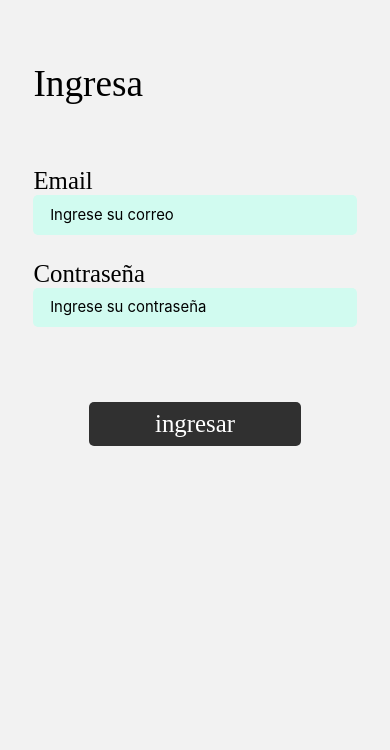
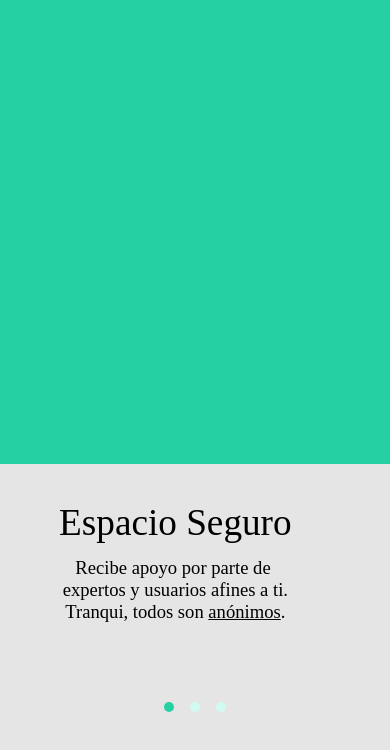
Before and after one commit to SamirPerezBazza/sana-mente, a React Native app: screen / in a window 390 px wide. Shown: the top 750 px of the page. Built offline with nearby package versions, Linux system fonts and the light colour scheme.

Commit message:
feat: implemented WelcomeScreen

```diff
--- a/App.js
+++ b/App.js
@@ -13,12 +13,12 @@ const App = () => {
         screenOptions={{
           headerShown: false
         }}
+        initialRouteName='WelcomeScreen'
       >
-        <Stack.Screen name="Login" component={Login} />
         {
-          // routes.map(route => (
-          //   <Stack.Screen key={route.name} name={route.name} component={route.component} />
-          // ))
+          routes.map(route => (
+            <Stack.Screen key={route.name} name={route.name} component={route.component} />
+          ))
         }
       </Stack.Navigator>
     </NavigationContainer>
--- a/package.json
+++ b/package.json
@@ -16,7 +16,8 @@
     "react-native": "0.68.1",
     "react-native-safe-area-context": "^4.2.4",
     "react-native-screens": "^3.13.1",
-    "react-native-size-matters": "^0.4.0"
+    "react-native-size-matters": "^0.4.0",
+    "react-native-slideshow": "^1.0.1"
   },
   "devDependencies": {
     "@babel/core": "^7.12.9",
--- a/src/components/Input/Input.js
+++ b/src/components/Input/Input.js
@@ -2,14 +2,15 @@ import { TextInput } from 'react-native'
 import React from 'react'
 import styles from './styles'
 
-const Input = ({placeHolder, name, isPassword = false, value, onChange}) => {
+const Input = ({ placeHolder, name, isPassword = false, value, onChange, type='default', customStyles}) => {
   return (
     <TextInput
-      style={styles.input}
+      style={[styles.input, customStyles]}
       placeholder={placeHolder}
       secureTextEntry={isPassword}
       autoCapitalize='none'
       value={value}
+      keyboardType={type}
       onChangeText={(text) => onChange(name, text)}
     />
   )
--- a/src/routes/stack/routes-stack.js
+++ b/src/routes/stack/routes-stack.js
@@ -1,5 +1,6 @@
 import Welcome from "../../screens/Welcome/Welcome";
 import Login from "../../screens/Login/Login";
+import Register from "../../screens/Register/Register";
 
 export const routes = [
   {
@@ -10,4 +11,8 @@ export const routes = [
     name: 'LoginScreen',
     component: Login,
   },
+  {
+    name: 'RegisterScreen',
+    component: Register,
+  },
 ];
--- a/src/screens/Login/Login.js
+++ b/src/screens/Login/Login.js
@@ -5,11 +5,11 @@ import Input from '../../components/Input/Input'
 import { TouchableOpacity, View } from 'react-native'
 import { useForm } from '../../hooks/useForm'
 import { loginValidation } from '../../helpers/validation'
+import { NavigationHelpersContext, useNavigation } from '@react-navigation/native'
 
-const Login = () => {
+const Login = ({ navigation }) => {
 
   const [values, errors, setErrors, handleChange] = useForm({ email: '', password: '' });
-
 
   const handleSubmit = () => {
     const loginErrors = loginValidation(values);
@@ -19,6 +19,7 @@ const Login = () => {
     } else {
       setErrors({});
       //TODO: FETCH API
+      navigation.push('WelcomeScreen');
     }
   }
 
--- a/src/screens/Welcome/Welcome.js
+++ b/src/screens/Welcome/Welcome.js
@@ -1,11 +1,101 @@
-import { View } from 'react-native';
+import { ScrollView, TouchableOpacity, View } from 'react-native';
 import CustomText from '../../components/CustomText/CustomText';
-import React from 'react';
+import React, { useState } from 'react';
+import { styles } from './styles';
 
-const Welcome = ({customStyles}) => {
+const Welcome = ({ navigation }) => {
+
+  const [active, setActive] = useState(0);
+
+
+  const goToLogin = () => navigation.push('LoginScreen');
+
+  const goToRegister = () => navigation.push('RegisterScreen');
+
+
+
+  const onChange = ({ nativeEvent }) => {
+    const activeValue = Math.floor(
+      nativeEvent.contentOffset.x / nativeEvent.layoutMeasurement.width
+    );
+
+    setActive(activeValue);
+
+  };
+
   return (
-    <View>
-      <CustomText>Hola mundo</CustomText>
+    <View style={styles.container}>
+      <View style={styles.bottomContainer}>
+        <ScrollView
+          style={styles.scroll}
+          onMomentumScrollEnd={onChange}
+          horizontal
+          pagingEnabled
+          snapToAlignment="center"
+          showsHorizontalScrollIndicator={false}
+        >
+          <View style={styles.slide}>
+            <CustomText customStyles={styles.title}>Espacio Seguro</CustomText>
+            <CustomText customStyles={styles.paragraph}>
+              Recibe apoyo por parte de {'\n'}
+              expertos y usuarios afines a ti.{'\n'}
+              Tranqui, todos son <CustomText customStyles={styles.strong}>anónimos</CustomText>.
+            </CustomText>
+          </View>
+          <View style={styles.slide}>
+            <CustomText customStyles={styles.title}>Grupos de Apoyo</CustomText>
+            <CustomText customStyles={styles.paragraph}>
+              Únete a los grupos que más {'\n'}
+              se ajusten a ti. Aquí nos ayudamos {'\n'}
+              entre todos <CustomText customStyles={styles.strong}>sana.mente</CustomText>.
+            </CustomText>
+          </View>
+          <View style={styles.slide}>
+            <CustomText customStyles={styles.title}>Temas de interés</CustomText>
+            <CustomText customStyles={styles.paragraph}>
+              Participa de las publicaciones {'\n'}
+              realizadas por tus expertos {'\n'}
+              favoritos.
+            </CustomText>
+          </View>
+        </ScrollView>
+        <View style={styles.dotView}>
+          {
+            new Array(1, 2, 3).map((k, i) => (
+              <View
+                key={i}
+                style={{
+                  backgroundColor: i === active ? "#25D0A2" : "#D1FBF0",
+                  height: 10,
+
+                  width: 10,
+
+                  margin: 8,
+                  borderRadius: 6,
+                }}
+              />
+            ))}
+        </View>
+        {
+          active === 2 &&
+          <>
+            <TouchableOpacity
+              style={styles.button}
+              onPress={goToRegister}
+            >
+              <CustomText customStyles={styles.buttonText}>comencémos</CustomText>
+            </TouchableOpacity>
+            <View style={{flexDirection: 'row', justifyContent: 'center', bottom: 20}}>
+              <CustomText customStyles={styles.bottomText}>¿Ya tienes cuenta? </CustomText>
+              <TouchableOpacity
+                onPress={goToLogin}
+              >
+                <CustomText customStyles={[styles.bottomText, { color: '#10B287'}]}>ingresar</CustomText>
+              </TouchableOpacity>
+            </View>
+          </>
+        }
+      </View>
     </View>
   )
 }
--- a/src/screens/Welcome/styles.js
+++ b/src/screens/Welcome/styles.js
@@ -1,5 +1,62 @@
-import { StyleSheet } from "react-native";
+import { ScaledSheet } from "react-native-size-matters";
 
-const styles = StyleSheet.create({
 
+export const styles = ScaledSheet.create({
+  container: {
+    flex: 1,
+    backgroundColor: '#25D0A2',
+    justifyContent: 'flex-end',
+  },
+  bottomContainer: {
+    flex: 0.45,
+    backgroundColor: '#E5E5E5',
+  },
+  title: {
+    marginTop: '30@vs',
+    fontSize: '30@vs',
+    textAlign: 'center',
+  },
+  paragraph: {
+    marginTop: '10@vs',
+    textAlign: 'center',
+    fontFamily: 'Chivo-Light',
+    fontSize: '15@vs',
+  },
+  strong: {
+    fontFamily: 'Chivo-Light',
+    textDecorationLine: 'underline',
+    fontSize: '15@vs',
+  },
+  scroll: {
+    flex: 1,
+  },
+  slide: {
+    marginHorizontal: '53@s',
+  },
+  dotView: {
+    flexDirection: 'row',
+    alignItems: 'center',
+    justifyContent: 'center',
+    marginBottom: '100@vs',
+  },
+  button: {
+    width: '190@s',
+    height: '36@vs',
+    backgroundColor: '#303030',
+    borderRadius: 5,
+    alignItems: 'center',
+    justifyContent: 'center',
+    alignSelf: 'center',
+    position: 'absolute',
+    bottom: '50@vs',
+  },
+  buttonText: {
+    fontSize: '20@vs',
+    color: 'white',
+  },
+  bottomText: {
+    fontSize: '13@vs',
+    fontFamily: 'Chivo-Light',
+    textAlign: 'center',
+  }
 });
```
Also changed, not shown: src/screens/Register/Register.js (+10 -12 lines), 1 other file (tests, documents, lock files or other folders).
